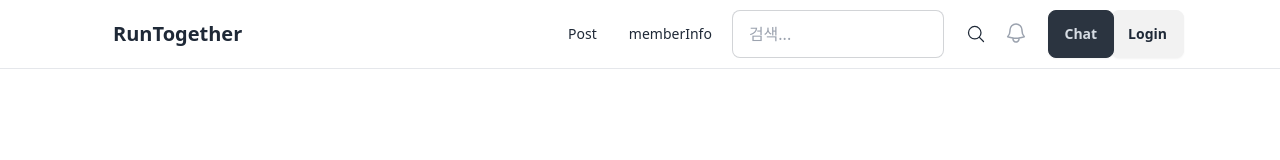
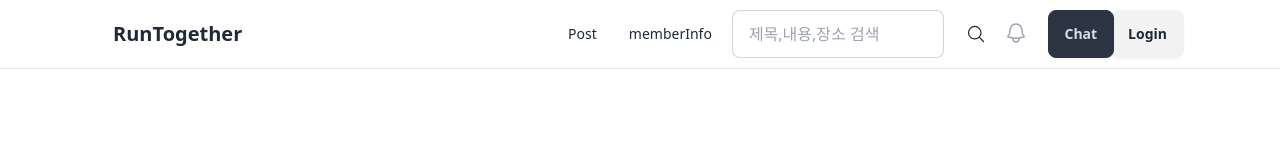
Before and after one commit to CHOHUNE/TOGERUN_FRONT, a React (Create React App) app: page /post in a window 1280 px wide. Shown: the top 160 px of the page. Built offline with nearby package versions, Linux system fonts and the light colour scheme.

Commit message:
refactor : 검색어 없을시 검색 작동 X, refreshToken 쿠키에서 제거

```diff
--- a/src/menus/BasicMenu.js
+++ b/src/menus/BasicMenu.js
@@ -17,12 +17,12 @@ const BasicMenu = () => {
     const [showLogoutModal, setShowLogoutModal] = useState(false);
     const [signIn, setSignIn] = useRecoilState(signInState);
 
-    const [searchKeyword, setSearchKeyword] = useState()
+    const [searchKeyword, setSearchKeyword] = useState("")
 
-    const handleSearch =(e)=>{
+    const handleSearch = (e) => {
         e.preventDefault() // form 태그의 기본 이벤트를 막는다.
-        if (searchKeyword.trim()) {
-            navigate(`/post/list?keyword=${searchKeyword}`)
+        if (searchKeyword && searchKeyword.trim() !== "") {
+            navigate(`/post/list?keyword=${encodeURIComponent(searchKeyword.trim())}`)
         }
     }
 
@@ -86,7 +86,7 @@ const BasicMenu = () => {
                     <form onSubmit={handleSearch} className="flex items-center">
                         <input
                             type="text"
-                            placeholder="검색..."
+                            placeholder="제목,내용,장소 검색"
                             value={searchKeyword}
                             onChange={(e) => setSearchKeyword(e.target.value)}
                             className="input input-bordered w-full max-w-xs"
--- a/src/util/JwtUtil.js
+++ b/src/util/JwtUtil.js
@@ -55,11 +55,11 @@ const beforeRes = async (res) => {
 
         const memberCookieValue = getCookie("member")
 
-        const result = await refreshJWT(memberCookieValue.accessToken, memberCookieValue.refreshToken)
+        const result = await refreshJWT()
         console.log("refreshJWT RESULT", result)
 
         memberCookieValue.accessToken = result.accessToken
-        memberCookieValue.refreshToken = result.refreshToken
+        // memberCookieValue.refreshToken = result.refreshToken
 
         setCookie("member", JSON.stringify(memberCookieValue), 1)
 
```
